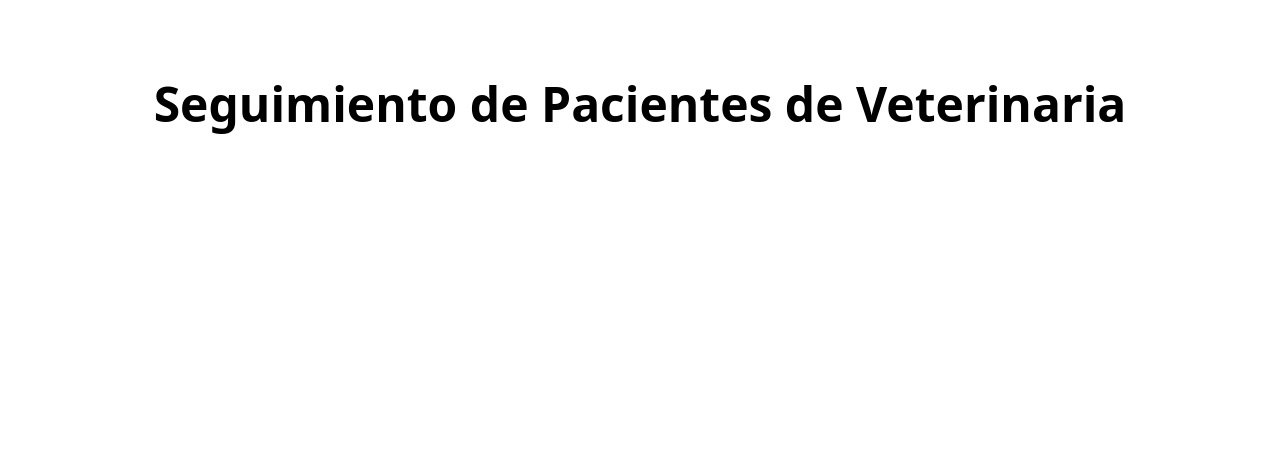
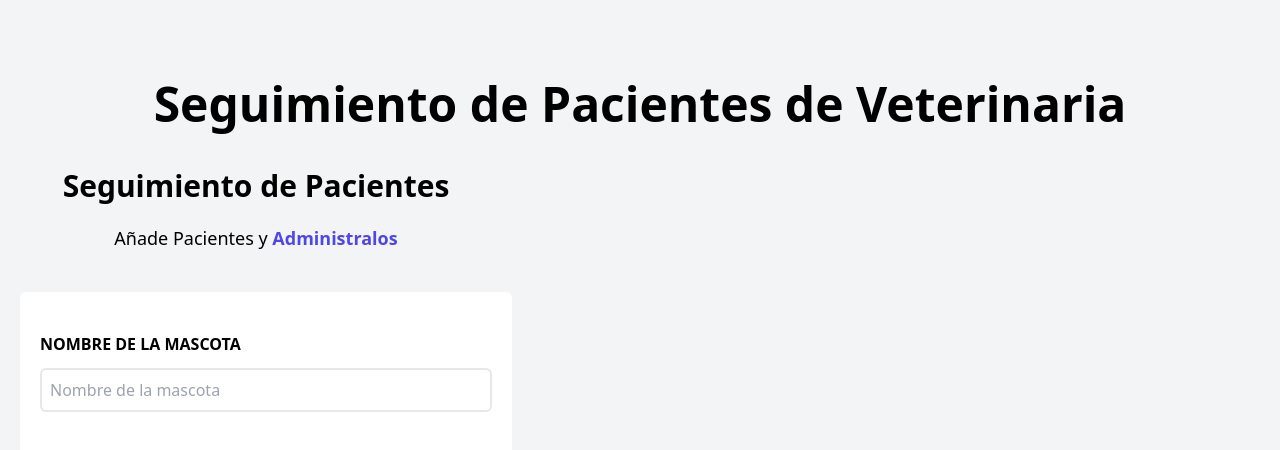
Before and after one commit to luismateo7/Citas-React-Practica-2, a React (Vite) app in the folder Citas de Veterinaria/: page / in a window 1280 px wide. Shown: the top 450 px of the page. Built offline with nearby package versions, Linux system fonts and the light colour scheme.

Commit message:
Agreguel Formulario con el primer input sin props

```diff
--- a/Citas de Veterinaria/src/App.jsx
+++ b/Citas de Veterinaria/src/App.jsx
@@ -1,10 +1,14 @@
 import Header from "./Header"
+import Formulario from "./Formulario"
 
 function App() {
 
   return (
     <div className="App">
       <Header></Header>
+      <div className="md:flex">
+        <Formulario></Formulario>
+      </div>
     </div>
   )
 }
--- /dev/null
+++ b/Citas de Veterinaria/src/Formulario.jsx
@@ -0,0 +1,23 @@
+
+const Formulario = () => {
+  return (
+    <div className="my-10 md:w-2/5">
+        <p className='font-black text-3xl text-center'>Seguimiento de Pacientes</p>
+        <p className='text-lg mt-5 text-center'>Añade Pacientes y {' '}
+            <span className='text-indigo-600 font-bold'>Administralos</span>
+        </p>
+
+        <form className="mt-10 bg-white-100 ml-5 px-5 bg-white rounded-md py-10">
+            <label htmlFor="mascota" className='block uppercase font-bold'>Nombre de la mascota</label>
+            <input
+                type = 'text'
+                className='rounded-md border-2 p-2 w-full mt-3 mb-5'
+                placeholder='Nombre de la mascota'
+                id='mascota'
+            ></input>
+        </form>
+    </div>
+  )
+}
+
+export default Formulario
--- a/Citas de Veterinaria/tailwind.config.cjs
+++ b/Citas de Veterinaria/tailwind.config.cjs
@@ -1,6 +1,6 @@
 /** @type {import('tailwindcss').Config} */
 module.exports = {
-  content: ["./index.hrml", "./src/**/*.jsx"],
+  content: ["./index.html", "./src/**/*.jsx"],
   theme: {
     extend: {},
   },
```
